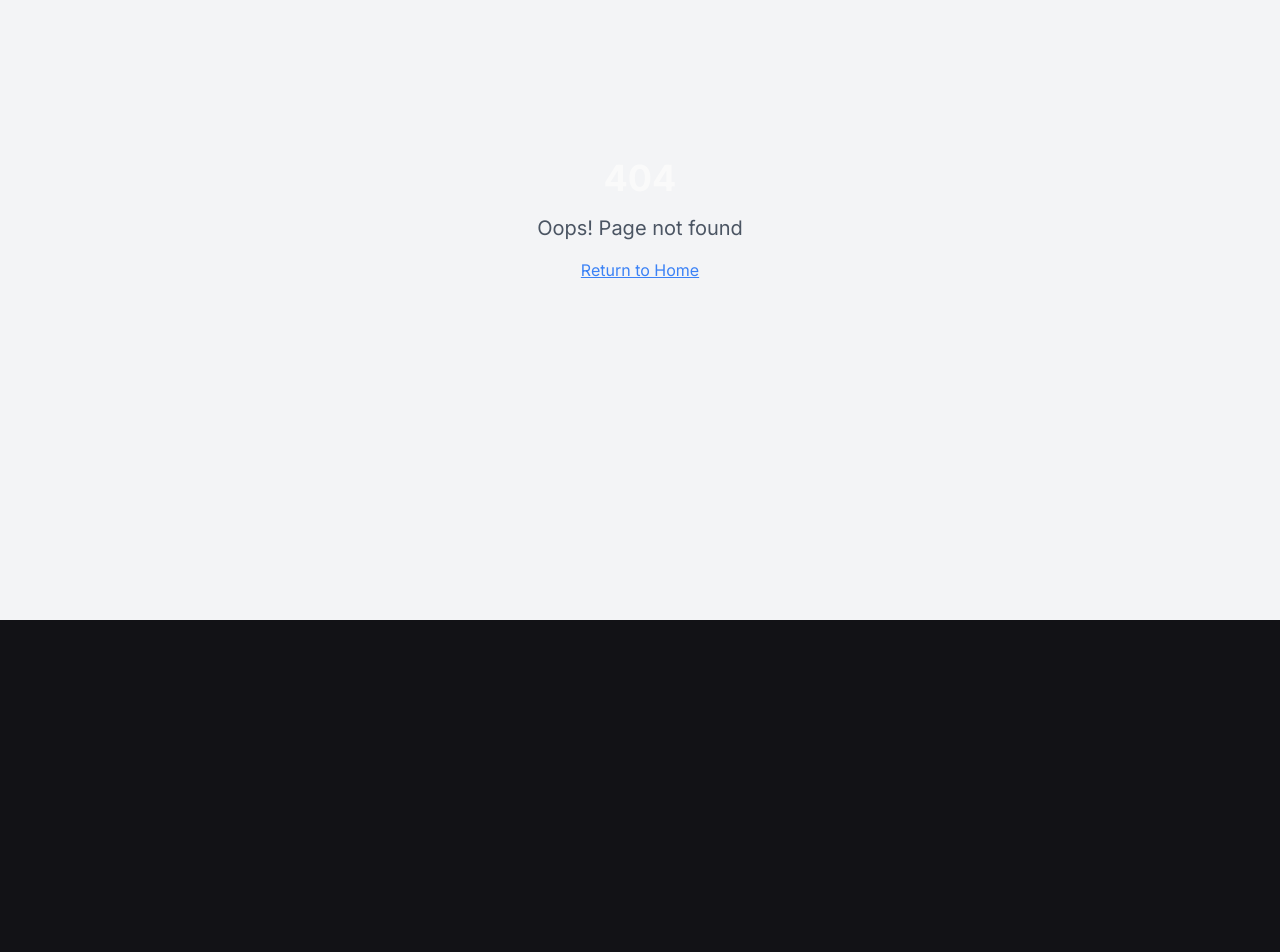
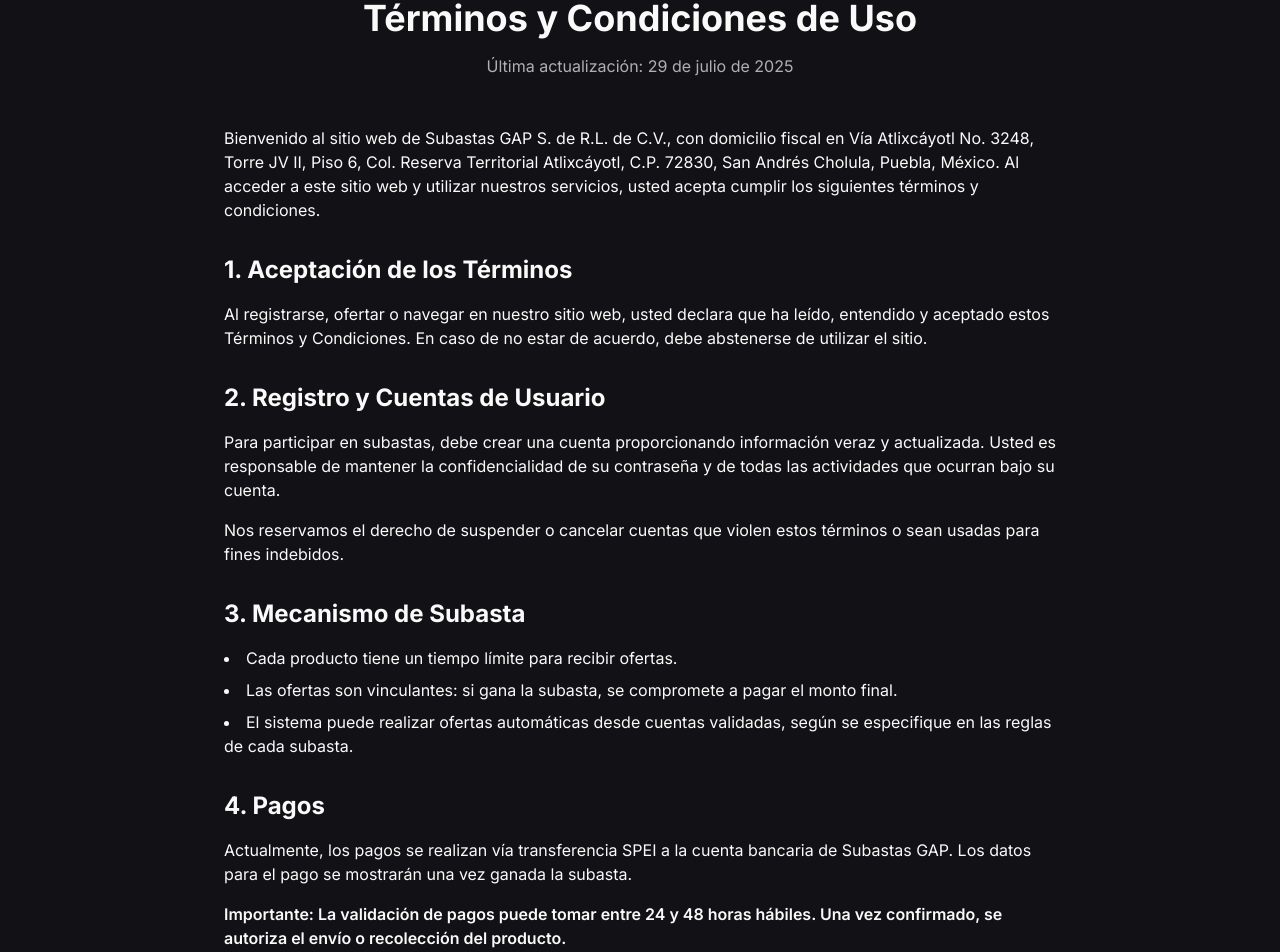
Before and after one commit to motog110011/bid-pulse-arena-79, a React (Vite) app: page /terminos in a window 1280 px wide. Before the commit this address had no page. Shown: the part 180-1132 px from the top of the page. Before the commit the page ends 800 px from the top, so only its background shows below. Built offline with nearby package versions, Linux system fonts and the light colour scheme.

Commit message:
Add Terms and Conditions page
Adds the Terms and Conditions page with all the requested content.

```diff
--- a/src/App.tsx
+++ b/src/App.tsx
@@ -4,6 +4,7 @@ import { TooltipProvider } from "@/components/ui/tooltip";
 import { QueryClient, QueryClientProvider } from "@tanstack/react-query";
 import { BrowserRouter, Routes, Route } from "react-router-dom";
 import Index from "./pages/Index";
+import TermsOfService from "./pages/TermsOfService";
 import NotFound from "./pages/NotFound";
 
 const queryClient = new QueryClient();
@@ -16,6 +17,7 @@ const App = () => (
       <BrowserRouter>
         <Routes>
           <Route path="/" element={<Index />} />
+          <Route path="/terminos" element={<TermsOfService />} />
           {/* ADD ALL CUSTOM ROUTES ABOVE THE CATCH-ALL "*" ROUTE */}
           <Route path="*" element={<NotFound />} />
         </Routes>
--- a/src/components/Footer.tsx
+++ b/src/components/Footer.tsx
@@ -67,7 +67,7 @@ export function Footer() {
               <a href="#" className="block text-sm text-muted-foreground hover:text-foreground transition-colors">
                 FAQ
               </a>
-              <a href="#" className="block text-sm text-muted-foreground hover:text-foreground transition-colors">
+              <a href="/terminos" className="block text-sm text-muted-foreground hover:text-foreground transition-colors">
                 Términos y Condiciones
               </a>
               <a href="#" className="block text-sm text-muted-foreground hover:text-foreground transition-colors">
@@ -88,17 +88,18 @@ export function Footer() {
             <div className="space-y-3">
               <div className="flex items-center gap-3 text-sm">
                 <Mail className="h-4 w-4 text-muted-foreground" />
-                <span className="text-muted-foreground">soporte@subastasgap.com</span>
+                <span className="text-muted-foreground">contacto@subastasgap.mx</span>
               </div>
               <div className="flex items-center gap-3 text-sm">
                 <Phone className="h-4 w-4 text-muted-foreground" />
-                <span className="text-muted-foreground">+1 (555) 123-4567</span>
+                <span className="text-muted-foreground">+52 (222) 123-4567</span>
               </div>
               <div className="flex items-start gap-3 text-sm">
                 <MapPin className="h-4 w-4 text-muted-foreground mt-0.5" />
                 <span className="text-muted-foreground">
-                  123 Auction Street<br />
-                  Premium District, PD 12345
+                  Vía Atlixcáyotl No. 3248, Torre JV II, Piso 6<br />
+                  Col. Reserva Territorial Atlixcáyotl<br />
+                  C.P. 72830, San Andrés Cholula, Puebla
                 </span>
               </div>
             </div>
--- /dev/null
+++ b/src/pages/TermsOfService.tsx
@@ -0,0 +1,127 @@
+import { Header } from "@/components/Header";
+import { Footer } from "@/components/Footer";
+
+const TermsOfService = () => {
+  return (
+    <div className="min-h-screen bg-background">
+      <Header />
+      <main className="max-w-4xl mx-auto px-4 sm:px-6 lg:px-8 py-16">
+        <div className="prose prose-lg max-w-none space-y-8">
+          <div className="text-center space-y-4 mb-12">
+            <h1 className="text-4xl font-bold">Términos y Condiciones de Uso</h1>
+            <p className="text-muted-foreground">Última actualización: 29 de julio de 2025</p>
+          </div>
+
+          <div className="space-y-8">
+            <p>
+              Bienvenido al sitio web de Subastas GAP S. de R.L. de C.V., con domicilio fiscal en Vía Atlixcáyotl No. 3248, Torre JV II, Piso 6, Col. Reserva Territorial Atlixcáyotl, C.P. 72830, San Andrés Cholula, Puebla, México. Al acceder a este sitio web y utilizar nuestros servicios, usted acepta cumplir los siguientes términos y condiciones.
+            </p>
+
+            <section>
+              <h2 className="text-2xl font-bold mb-4">1. Aceptación de los Términos</h2>
+              <p>
+                Al registrarse, ofertar o navegar en nuestro sitio web, usted declara que ha leído, entendido y aceptado estos Términos y Condiciones. En caso de no estar de acuerdo, debe abstenerse de utilizar el sitio.
+              </p>
+            </section>
+
+            <section>
+              <h2 className="text-2xl font-bold mb-4">2. Registro y Cuentas de Usuario</h2>
+              <p className="mb-4">
+                Para participar en subastas, debe crear una cuenta proporcionando información veraz y actualizada. Usted es responsable de mantener la confidencialidad de su contraseña y de todas las actividades que ocurran bajo su cuenta.
+              </p>
+              <p>
+                Nos reservamos el derecho de suspender o cancelar cuentas que violen estos términos o sean usadas para fines indebidos.
+              </p>
+            </section>
+
+            <section>
+              <h2 className="text-2xl font-bold mb-4">3. Mecanismo de Subasta</h2>
+              <ul className="list-disc list-inside space-y-2">
+                <li>Cada producto tiene un tiempo límite para recibir ofertas.</li>
+                <li>Las ofertas son vinculantes: si gana la subasta, se compromete a pagar el monto final.</li>
+                <li>El sistema puede realizar ofertas automáticas desde cuentas validadas, según se especifique en las reglas de cada subasta.</li>
+              </ul>
+            </section>
+
+            <section>
+              <h2 className="text-2xl font-bold mb-4">4. Pagos</h2>
+              <p className="mb-4">
+                Actualmente, los pagos se realizan vía transferencia SPEI a la cuenta bancaria de Subastas GAP. Los datos para el pago se mostrarán una vez ganada la subasta.
+              </p>
+              <p className="font-semibold">
+                Importante: La validación de pagos puede tomar entre 24 y 48 horas hábiles. Una vez confirmado, se autoriza el envío o recolección del producto.
+              </p>
+            </section>
+
+            <section>
+              <h2 className="text-2xl font-bold mb-4">5. Fondos en la Cuenta</h2>
+              <p>
+                Los usuarios pueden depositar fondos anticipadamente en su cuenta para realizar ofertas. Solo se pueden realizar ofertas si se cuenta con saldo suficiente. El saldo no es transferible ni convertible a efectivo, salvo en caso de reembolsos autorizados.
+              </p>
+            </section>
+
+            <section>
+              <h2 className="text-2xl font-bold mb-4">6. Envíos y Entregas</h2>
+              <p>
+                Los tiempos y costos de envío varían según el producto y el destino. En ciertos casos, podrá acordarse recolección física. Subastas GAP no se responsabiliza por retrasos imputables a terceros.
+              </p>
+            </section>
+
+            <section>
+              <h2 className="text-2xl font-bold mb-4">7. Reembolsos y Cancelaciones</h2>
+              <p className="mb-4">Los reembolsos se otorgan únicamente en los siguientes casos:</p>
+              <ul className="list-disc list-inside space-y-2 mb-4">
+                <li>Producto no entregado en un plazo superior a 30 días hábiles.</li>
+                <li>Pago realizado por error no vinculado a una subasta.</li>
+                <li>Fallas técnicas del sistema que afecten el resultado de la subasta.</li>
+              </ul>
+              <p>El proceso de reembolso puede tomar hasta 10 días hábiles.</p>
+            </section>
+
+            <section>
+              <h2 className="text-2xl font-bold mb-4">8. Propiedad Intelectual</h2>
+              <p>
+                Todo el contenido del sitio (textos, imágenes, logos, software) pertenece a Subastas GAP S. de R.L. de C.V. y está protegido por derechos de autor. Queda prohibida su reproducción sin autorización.
+              </p>
+            </section>
+
+            <section>
+              <h2 className="text-2xl font-bold mb-4">9. Modificaciones</h2>
+              <p>
+                Subastas GAP se reserva el derecho de modificar estos términos en cualquier momento. Los cambios serán publicados en esta página y surtirán efecto inmediato. Es responsabilidad del usuario revisarlos periódicamente.
+              </p>
+            </section>
+
+            <section>
+              <h2 className="text-2xl font-bold mb-4">10. Jurisdicción</h2>
+              <p>
+                Estos Términos y Condiciones se rigen por las leyes de los Estados Unidos Mexicanos. Para cualquier controversia, las partes se someten a la jurisdicción de los tribunales competentes en San Andrés Cholula, Puebla, México.
+              </p>
+            </section>
+
+            <section className="bg-muted/30 p-6 rounded-lg">
+              <h2 className="text-2xl font-bold mb-4">Contacto Legal:</h2>
+              <div className="space-y-2">
+                <p className="font-semibold">Subastas GAP S. de R.L. de C.V.</p>
+                <p>Vía Atlixcáyotl No. 3248, Torre JV II, Piso 6</p>
+                <p>Col. Reserva Territorial Atlixcáyotl, C.P. 72830</p>
+                <p>San Andrés Cholula, Puebla</p>
+                <p>
+                  <a
+                    href="mailto:contacto@subastasgap.mx"
+                    className="text-primary hover:underline"
+                  >
+                    contacto@subastasgap.mx
+                  </a>
+                </p>
+              </div>
+            </section>
+          </div>
+        </div>
+      </main>
+      <Footer />
+    </div>
+  );
+};
+
+export default TermsOfService;
```
